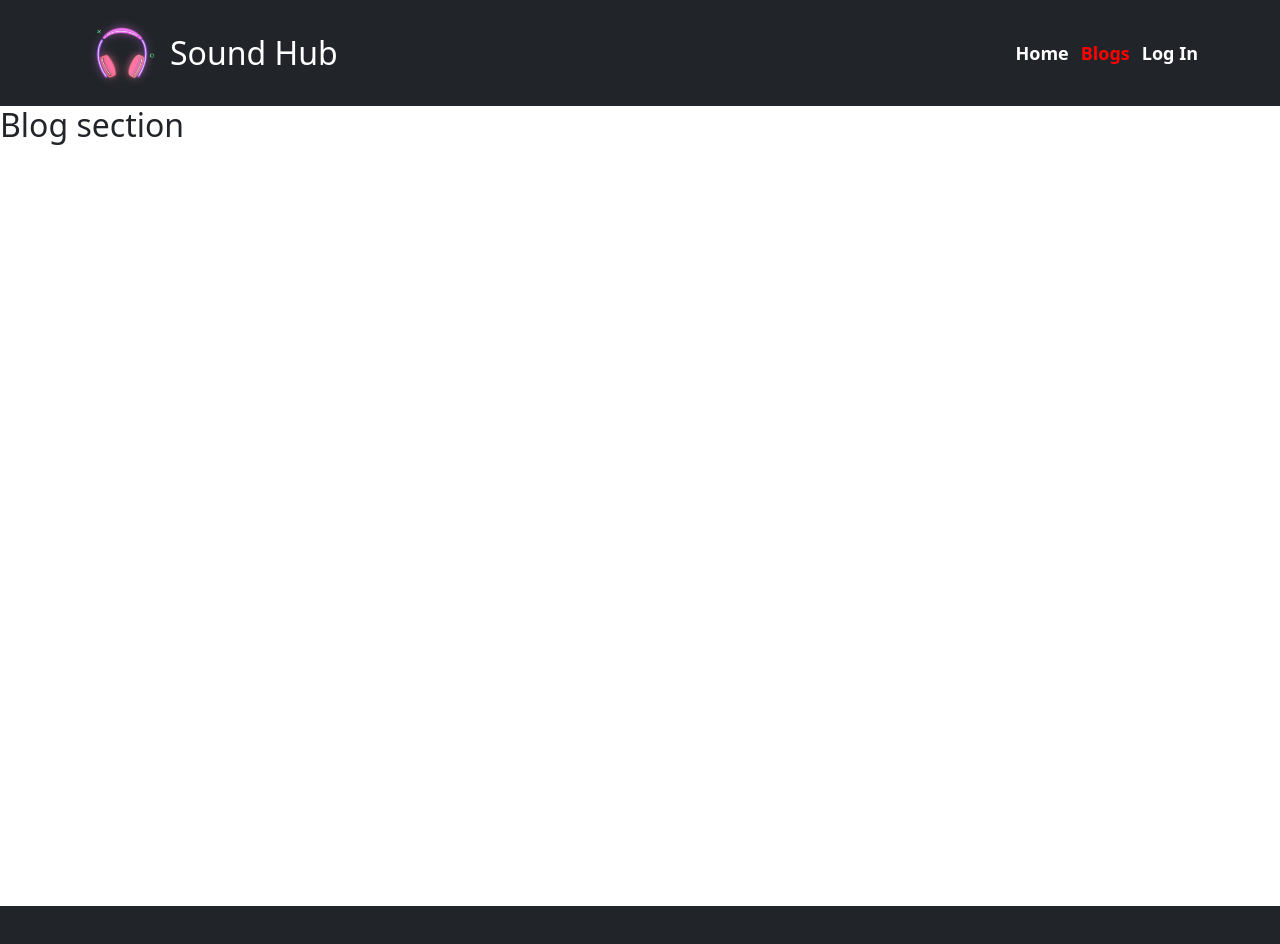
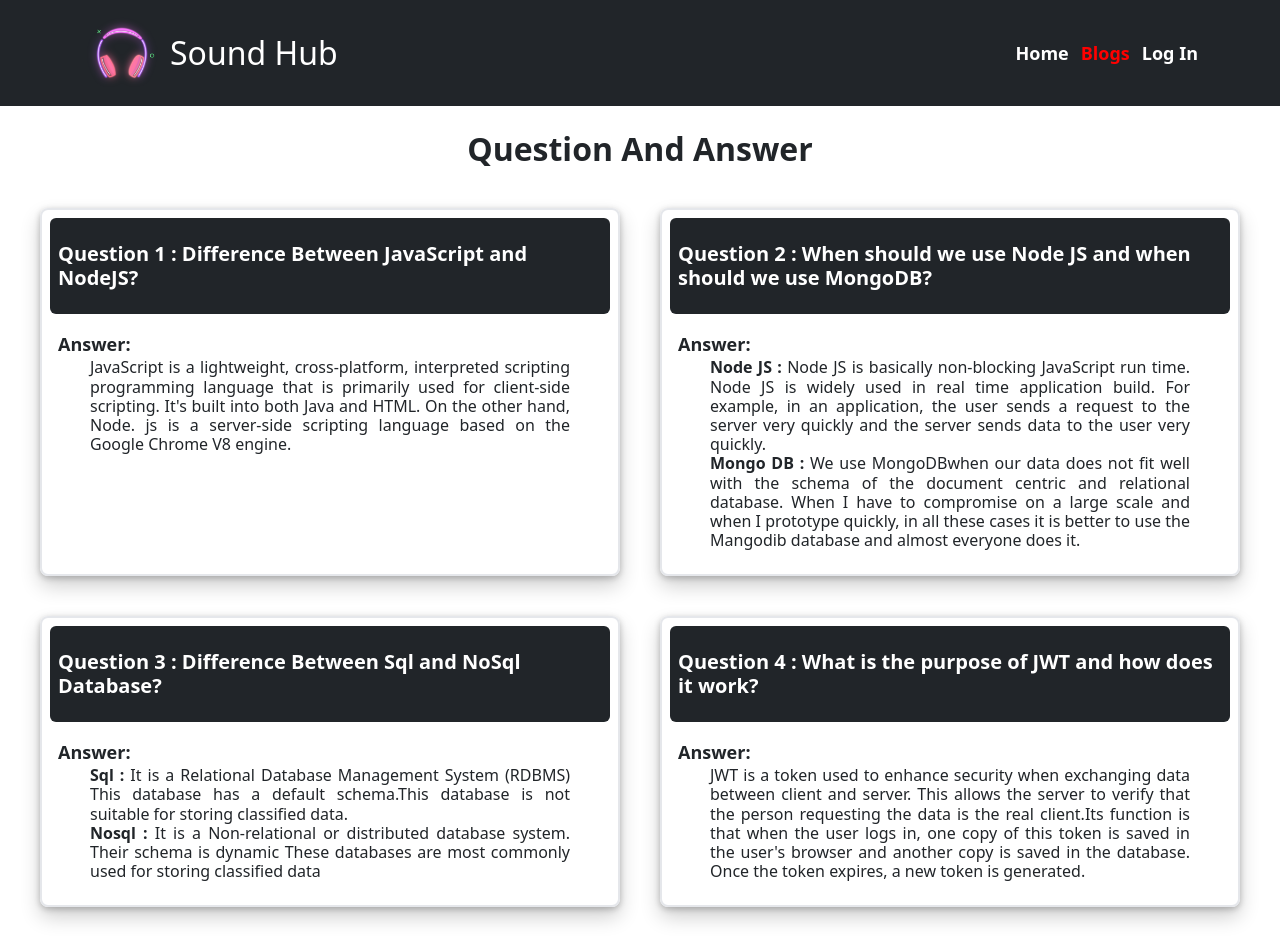
Before and after one commit to Bahauddin-Fahad/Sound-Hub, a React (Create React App) app: page /blogs in a window 1280 px wide. Shown: the top 944 px of the page. Built offline with nearby package versions, Linux system fonts and the light colour scheme; no server answers.

Commit message:
blogs  added

```diff
--- a/src/Hooks/UseInventories.js
+++ b/src/Hooks/UseInventories.js
@@ -5,7 +5,7 @@ const UseInventories = () => {
   const [inventories, setInventories] = useState([]);
   useEffect(() => {
     axios
-      .get("http://localhost:5000/inventories")
+      .get("https://sound-hub.herokuapp.com/inventories")
       .then((data) => setInventories(data.data));
   }, []);
   return [inventories, setInventories];
--- a/src/Hooks/UseNewInventory.js
+++ b/src/Hooks/UseNewInventory.js
@@ -4,7 +4,7 @@ import { useEffect, useState } from "react";
 const UseNewInventory = (inventoryId) => {
   const [inventory, setInventory] = useState({});
   useEffect(() => {
-    const url = `http://localhost:5000/inventory/${inventoryId}`;
+    const url = `https://sound-hub.herokuapp.com/inventory/${inventoryId}`;
     axios.get(url).then((data) => setInventory(data.data));
   }, [inventoryId]);
 
--- a/src/components/AddItems/AddItems.js
+++ b/src/components/AddItems/AddItems.js
@@ -12,7 +12,7 @@ const AddItems = () => {
   const navigate = useNavigate();
   const onSubmit = (data) => {
     data.email = user?.email;
-    const url = `http://localhost:5000/inventory`;
+    const url = `https://sound-hub.herokuapp.com/inventory`;
     axios.post(url, data).then((res) => {
       console.log(res);
       toast.success("New Item Added");
--- a/src/components/Blogs/Blogs.js
+++ b/src/components/Blogs/Blogs.js
@@ -2,8 +2,81 @@ import React from "react";
 
 const Blogs = () => {
   return (
-    <div className="min-h-screen">
-      <h2>Blog section</h2>
+    <div>
+      <h2 className="font-bold text-center mt-4">Question And Answer</h2>
+      <div className="grid sm:grid-cols-1 md:grid-cols-2 lg:grid-cols-2 m-10 gap-10">
+        <div className="border-2 rounded-lg shadow-[rgba(0,0,0,0.19)_0px_10px_20px,rgba(0,0,0,0.23)_0px_2px_6px]">
+          <h5 className="font-bold m-2 p-2 mb-3 rounded-md bg-[#212529] text-white h-24 flex items-center justify-center">
+            Question 1 : Difference Between JavaScript and NodeJS?
+          </h5>
+          <span className="text-lg flex justify-start font-bold px-3">
+            Answer:
+          </span>
+          <h6 className="text-justify px-5 pb-3">
+            JavaScript is a lightweight, cross-platform, interpreted scripting
+            programming language that is primarily used for client-side
+            scripting. It's built into both Java and HTML. On the other hand,
+            Node. js is a server-side scripting language based on the Google
+            Chrome V8 engine.
+          </h6>
+        </div>
+        <div className="border-2 rounded-lg shadow-[rgba(0,0,0,0.19)_0px_10px_20px,rgba(0,0,0,0.23)_0px_2px_6px]">
+          <h5 className="font-bold m-2 p-2 mb-3 rounded-md bg-[#212529] text-white flex items-center justify-center h-24">
+            Question 2 : When should we use Node JS and when should we use
+            MongoDB?
+          </h5>
+          <span className="text-lg flex justify-start font-bold px-3">
+            Answer:
+          </span>
+          <h6 className="text-justify px-5 pb-3">
+            <strong>Node JS : </strong> Node JS is basically non-blocking
+            JavaScript run time. Node JS is widely used in real time application
+            build. For example, in an application, the user sends a request to
+            the server very quickly and the server sends data to the user very
+            quickly.
+            <br />
+            <strong>Mongo DB : </strong> We use MongoDBwhen our data does not
+            fit well with the schema of the document centric and relational
+            database. When I have to compromise on a large scale and when I
+            prototype quickly, in all these cases it is better to use the
+            Mangodib database and almost everyone does it.
+          </h6>
+        </div>
+        <div className="border-2 rounded-lg shadow-[rgba(0,0,0,0.19)_0px_10px_20px,rgba(0,0,0,0.23)_0px_2px_6px]">
+          <h5 className="font-bold m-2 p-2 mb-3 rounded-md bg-[#212529] text-white  flex items-center justify-center h-24">
+            Question 3 : Difference Between Sql and NoSql Database?
+          </h5>
+          <span className="text-lg flex justify-start font-bold px-3">
+            Answer:
+          </span>
+          <h6 className="text-justify px-5 pb-3 max-h-46 overflow-auto">
+            <strong>Sql :</strong> It is a Relational Database Management System
+            (RDBMS) This database has a default schema.This database is not
+            suitable for storing classified data.
+            <br />
+            <strong>Nosql :</strong> It is a Non-relational or distributed
+            database system. Their schema is dynamic These databases are most
+            commonly used for storing classified data
+            <br />
+          </h6>
+        </div>
+        <div className="border-2 rounded-lg shadow-[rgba(0,0,0,0.19)_0px_10px_20px,rgba(0,0,0,0.23)_0px_2px_6px]">
+          <h5 className="font-bold m-2 p-2 mb-3 rounded-md bg-[#212529] text-white h-24 flex items-center justify-center">
+            Question 4 : What is the purpose of JWT and how does it work?
+          </h5>
+          <span className="text-lg flex justify-start font-bold px-3">
+            Answer:
+          </span>
+          <h6 className="text-justify px-5 pb-3">
+            JWT is a token used to enhance security when exchanging data between
+            client and server. This allows the server to verify that the person
+            requesting the data is the real client.Its function is that when the
+            user logs in, one copy of this token is saved in the user's browser
+            and another copy is saved in the database. Once the token expires, a
+            new token is generated.
+          </h6>
+        </div>
+      </div>
     </div>
   );
 };
--- a/src/components/CustomerLogin/Login/Login.js
+++ b/src/components/CustomerLogin/Login/Login.js
@@ -42,7 +42,9 @@ const Login = () => {
     const email = emailRef.current.value;
     const pass = passRef.current.value;
     await signInWithEmailAndPassword(email, pass);
-    const { data } = await axios.post("http://localhost:5000/login", { email });
+    const { data } = await axios.post("https://sound-hub.herokuapp.com/login", {
+      email,
+    });
     // console.log(data);
     localStorage.setItem("accessToken", data.accessToken);
     navigate(from, { replace: true });
--- a/src/components/ManageInventories/ManageInventories.js
+++ b/src/components/ManageInventories/ManageInventories.js
@@ -8,7 +8,7 @@ const ManageInventories = () => {
 
   // Deleting Items from Inventories
   const handleDelete = (id) => {
-    const url = `http://localhost:5000/inventory/${id}`;
+    const url = `https://sound-hub.herokuapp.com/inventory/${id}`;
     fetch(url, {
       method: "DELETE",
     })
--- a/src/components/MyItems/MyItems.js
+++ b/src/components/MyItems/MyItems.js
@@ -9,7 +9,7 @@ const MyItems = () => {
   useEffect(() => {
     const getMyItems = async () => {
       const email = user.email;
-      const url = `http://localhost:5000/myItems?email=${email}`;
+      const url = `https://sound-hub.herokuapp.com/myItems?email=${email}`;
       await axios
         .get(url, {
           headers: {
@@ -24,7 +24,7 @@ const MyItems = () => {
 
   // Deleting Item from My Item
   const handleDelete = (id) => {
-    const url = `http://localhost:5000/inventory/${id}`;
+    const url = `https://sound-hub.herokuapp.com/inventory/${id}`;
     fetch(url, {
       method: "DELETE",
     })
--- a/src/components/UpdateItem/UpdateItem.js
+++ b/src/components/UpdateItem/UpdateItem.js
@@ -18,7 +18,7 @@ const UpdateItem = () => {
   const handleQuantity = () => {
     const quantity = inventory.quantity - 1;
     const newInventoryQuantity = { quantity };
-    const url = `http://localhost:5000/inventory/${inventoryId}`;
+    const url = `https://sound-hub.herokuapp.com/inventory/${inventoryId}`;
     axios.put(url, newInventoryQuantity).then((res) => {
       console.log(res);
       toast.success("Quantity Updated");
@@ -33,7 +33,7 @@ const UpdateItem = () => {
     const quantity = parseInt(inventory.quantity) + parseInt(restockQuantity);
 
     const newInventoryQuantity = { quantity };
-    const url = `http://localhost:5000/inventory/${inventoryId}`;
+    const url = `https://sound-hub.herokuapp.com/inventory/${inventoryId}`;
     axios.put(url, newInventoryQuantity).then((res) => {
       console.log(res);
       toast.success("Quantity Updated");
```
